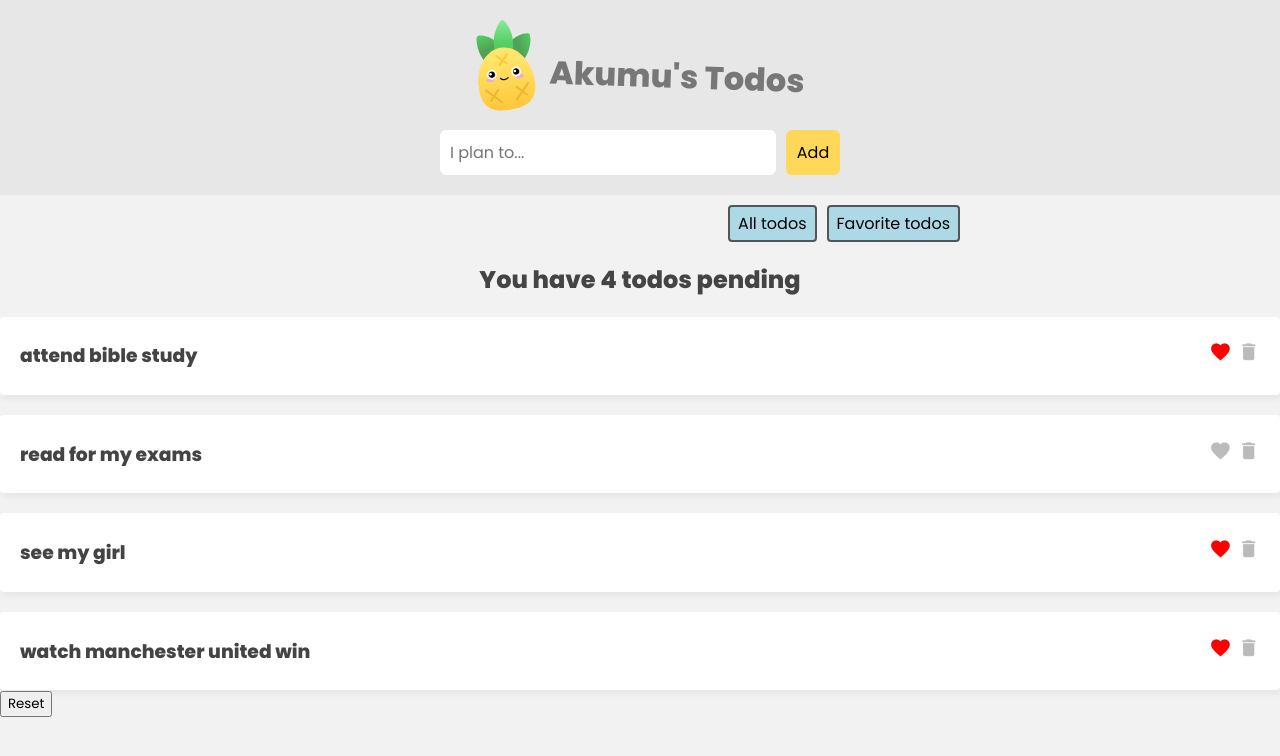
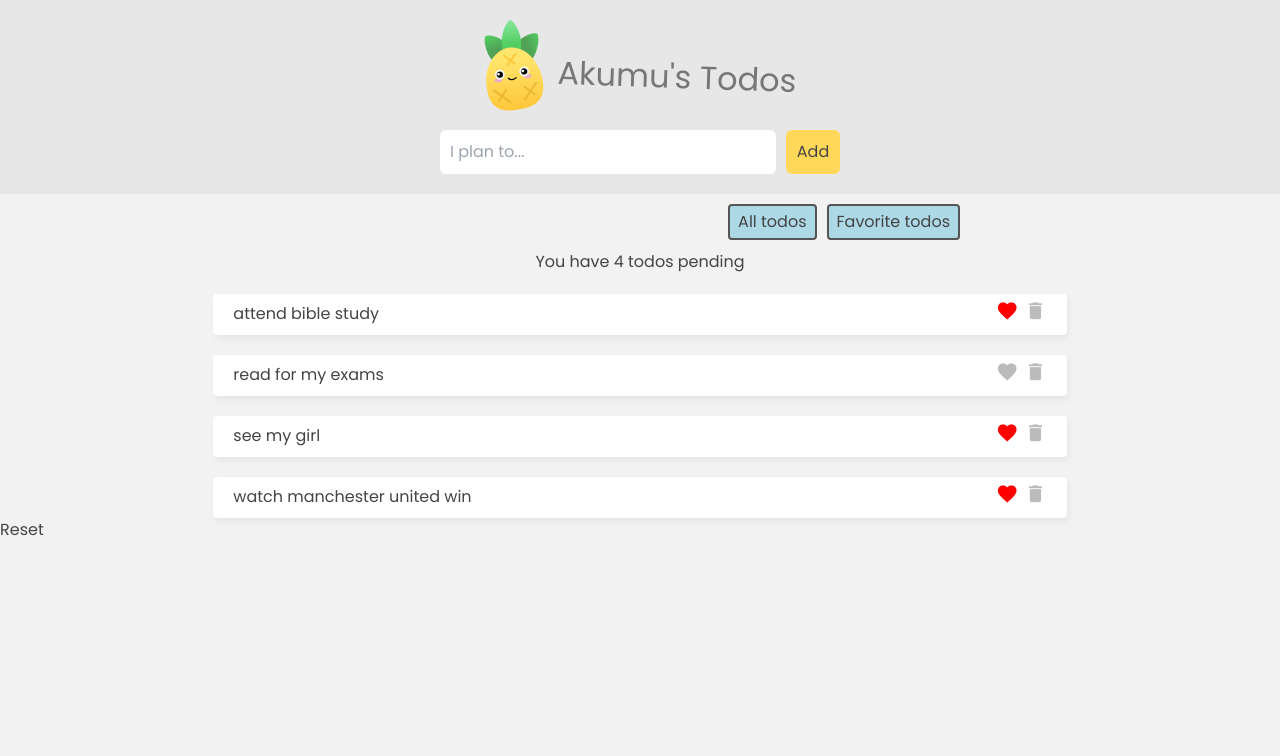
Before and after one commit to AkumuJey/pinia-todos, a Vue app: page / in a window 1280 px wide. Shown: the top 756 px of the page. Built offline with nearby package versions, Linux system fonts and the light colour scheme; data requests are answered from the project's data file.

Commit message:
Added tailwind css plugin and some styles

```diff
--- /dev/null
+++ b/postcss.config.js
@@ -0,0 +1,6 @@
+module.exports = {
+  plugins: {
+    tailwindcss: {},
+    autoprefixer: {}
+  }
+}
--- a/src/App.vue
+++ b/src/App.vue
@@ -11,10 +11,12 @@
         <button @click="filter = 'all'">All todos</button>
         <button @click="filter = 'favs'">Favorite todos</button>
     </nav>
-    <div class="isLoading" v-if="isLoading">
-        <h1>Loading Todos</h1>
+    <div class="isLoading w-full h-screen text-slate-900 bg-blue-400 text-3xl" v-if="isLoading">
+        <div class="m-auto">
+            <h1 class="font-bold">Loading Todos....</h1>
+        </div>
     </div>
-    <div v-else>
+    <div v-else class="w-2/3 h-2/3 m-auto">
         <div v-if="filter === 'all'">
             <h2>You have {{ totalCount }} <span v-if="totalCount === 1">todo</span><span v-else>todos</span> pending</h2>
             <div v-for="todo in todos" :key="todo.id">
--- a/src/assets/main.css
+++ b/src/assets/main.css
@@ -122,8 +122,6 @@ form input {
 .isLoading{
   text-align: center;
   padding: 10px 0;
-  background: rebeccapurple;
   margin: 30px auto;
-  color: green;
 
 }
--- /dev/null
+++ b/src/assets/tailwind.css
@@ -0,0 +1,5 @@
+@tailwind base;
+
+@tailwind components;
+
+@tailwind utilities;
--- a/src/main.js
+++ b/src/main.js
@@ -3,5 +3,6 @@ import { createApp } from 'vue'
 import App from './App.vue'
 
 import './assets/main.css'
+import './assets/tailwind.css'
 
 createApp(App).use(createPinia()).mount('#app')
--- /dev/null
+++ b/tailwind.config.js
@@ -0,0 +1,8 @@
+/** @type {import('tailwindcss').Config} */
+module.exports = {
+  content: ['./public/**/*.html', './src/**/*.{vue,js,ts,jsx,tsx}'],
+  theme: {
+    extend: {},
+  },
+  plugins: [],
+}
```
Also changed, not shown: package.json (+6 -2 lines), 1 other file (tests, documents, lock files or other folders).
